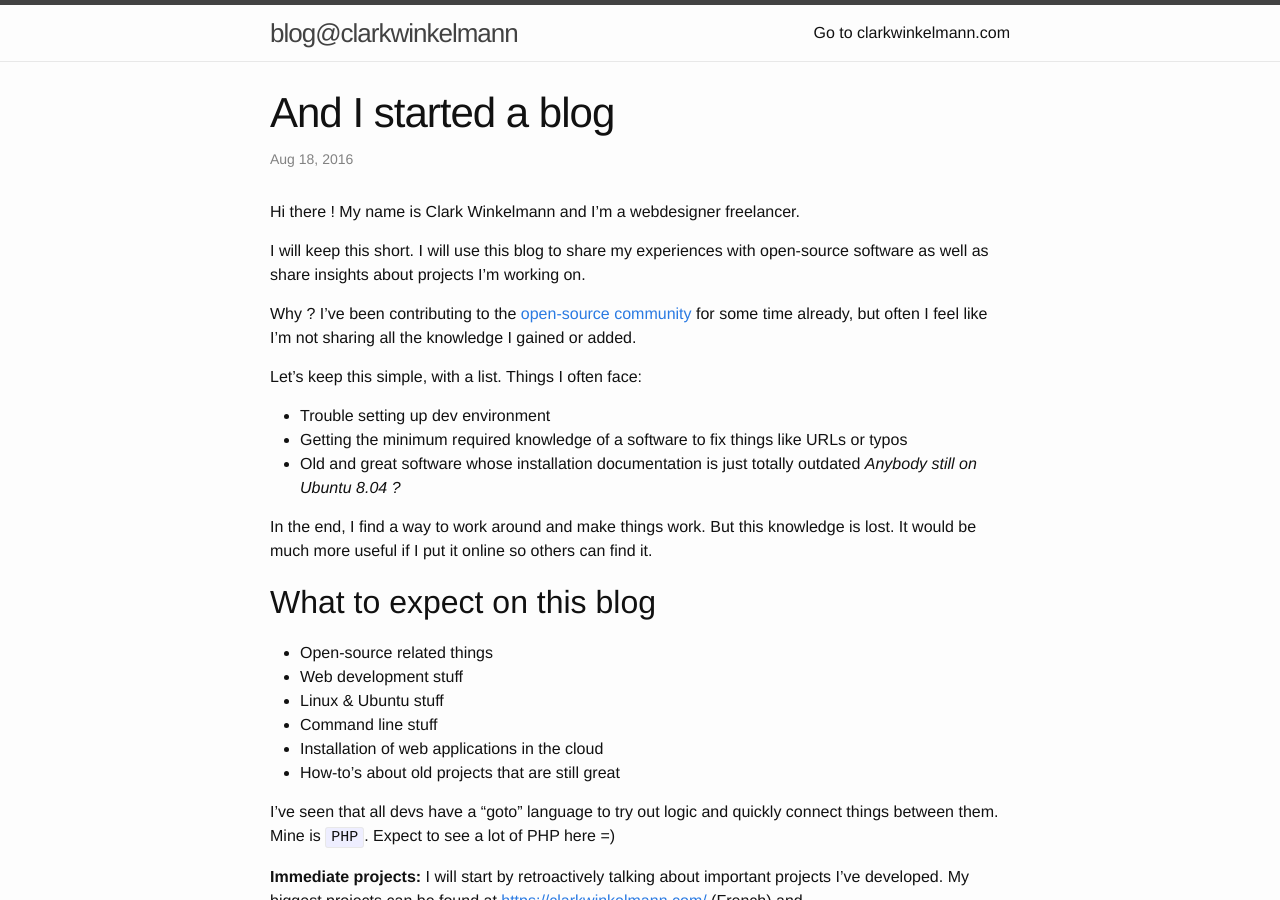
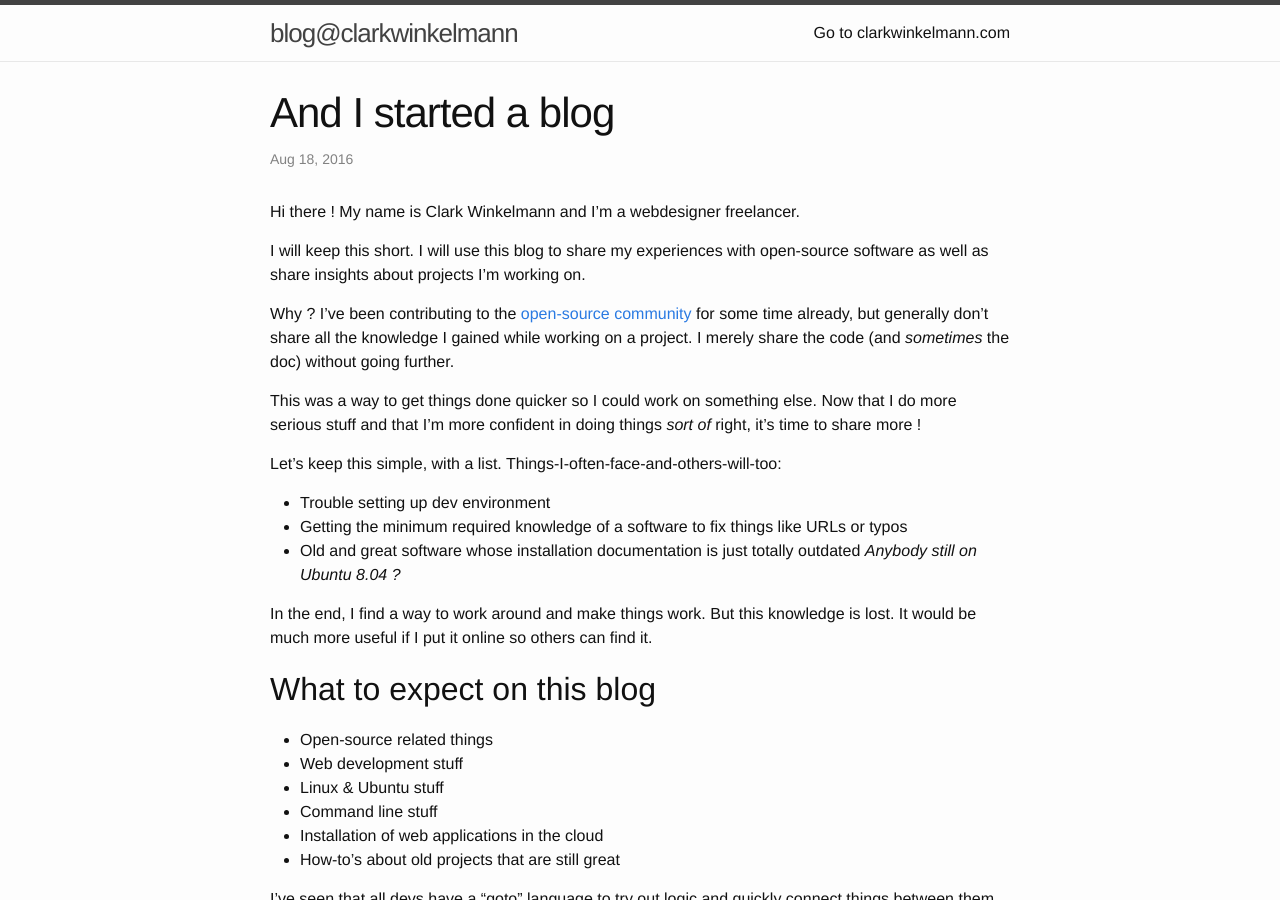
Before and after one commit to clarkwinkelmann/blog.clarkwinkelmann.com, a Jekyll site: the page built from _posts/2016-08-18-and-i-started-a-blog.md, in a window 1280 px wide and 900 px high. Built offline with Jekyll 4.4.1, drawn with Linux system fonts in a browser that asks for light colours; comment, search, counter and statistics services are not loaded.

Commit message:
Added words to be more precise

```diff
--- a/_posts/2016-08-18-and-i-started-a-blog.md
+++ b/_posts/2016-08-18-and-i-started-a-blog.md
@@ -9,9 +9,13 @@ I will keep this short. I will use this blog to share my experiences with open-s
 as share insights about projects I'm working on.
 
 Why ? I've been contributing to the [open-source community](https://github.com/clarkwinkelmann) for some time already,
-but often I feel like I'm not sharing all the knowledge I gained or added.
+but generally don't share all the knowledge I gained while working on a project.
+I merely share the code (and *sometimes* the doc) without going further.
 
-Let's keep this simple, with a list. Things I often face:
+This was a way to get things done quicker so I could work on something else.
+Now that I do more serious stuff and that I'm more confident in doing things *sort of* right, it's time to share more !
+
+Let's keep this simple, with a list. Things-I-often-face-and-others-will-too:
 
 - Trouble setting up dev environment
 - Getting the minimum required knowledge of a software to fix things like URLs or typos
```
